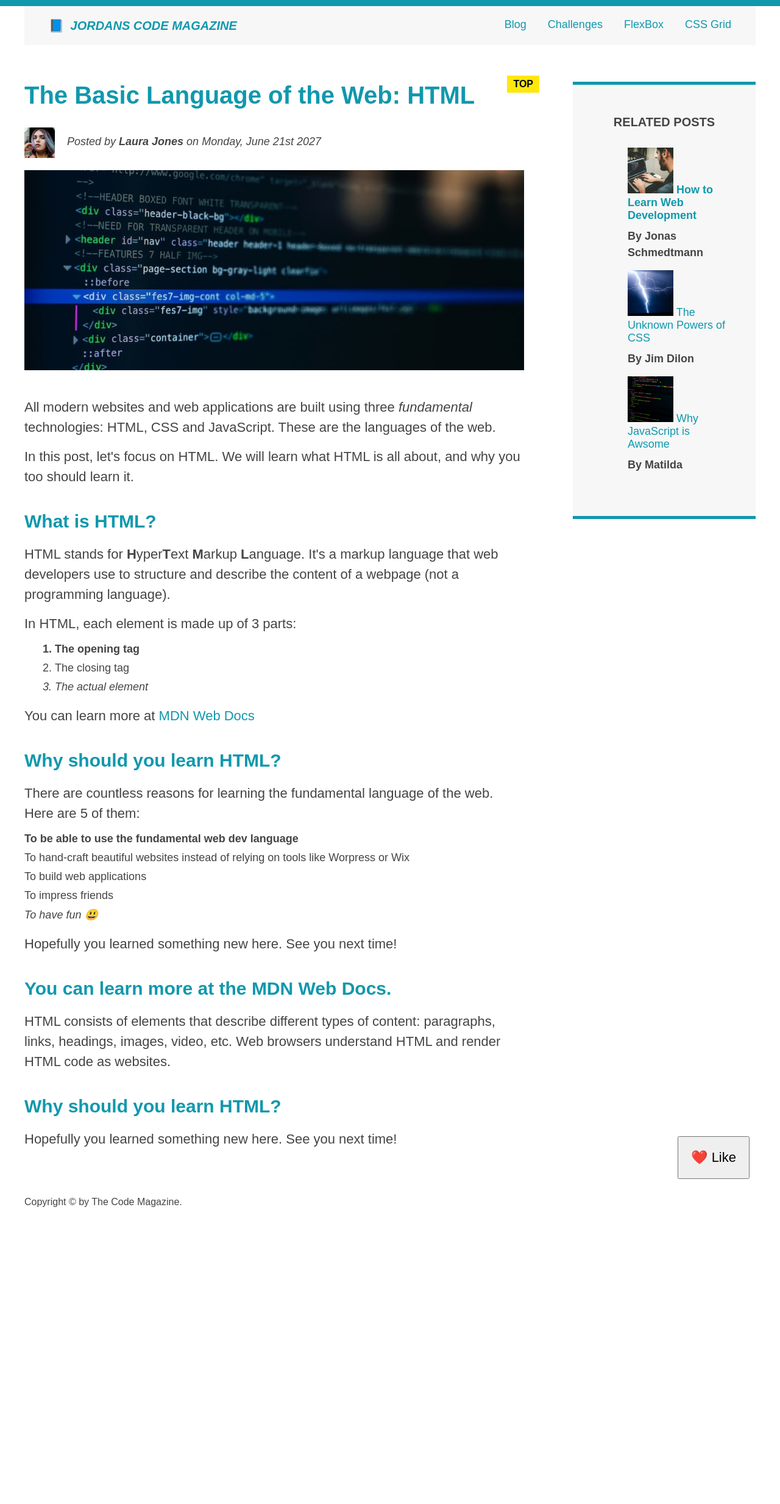
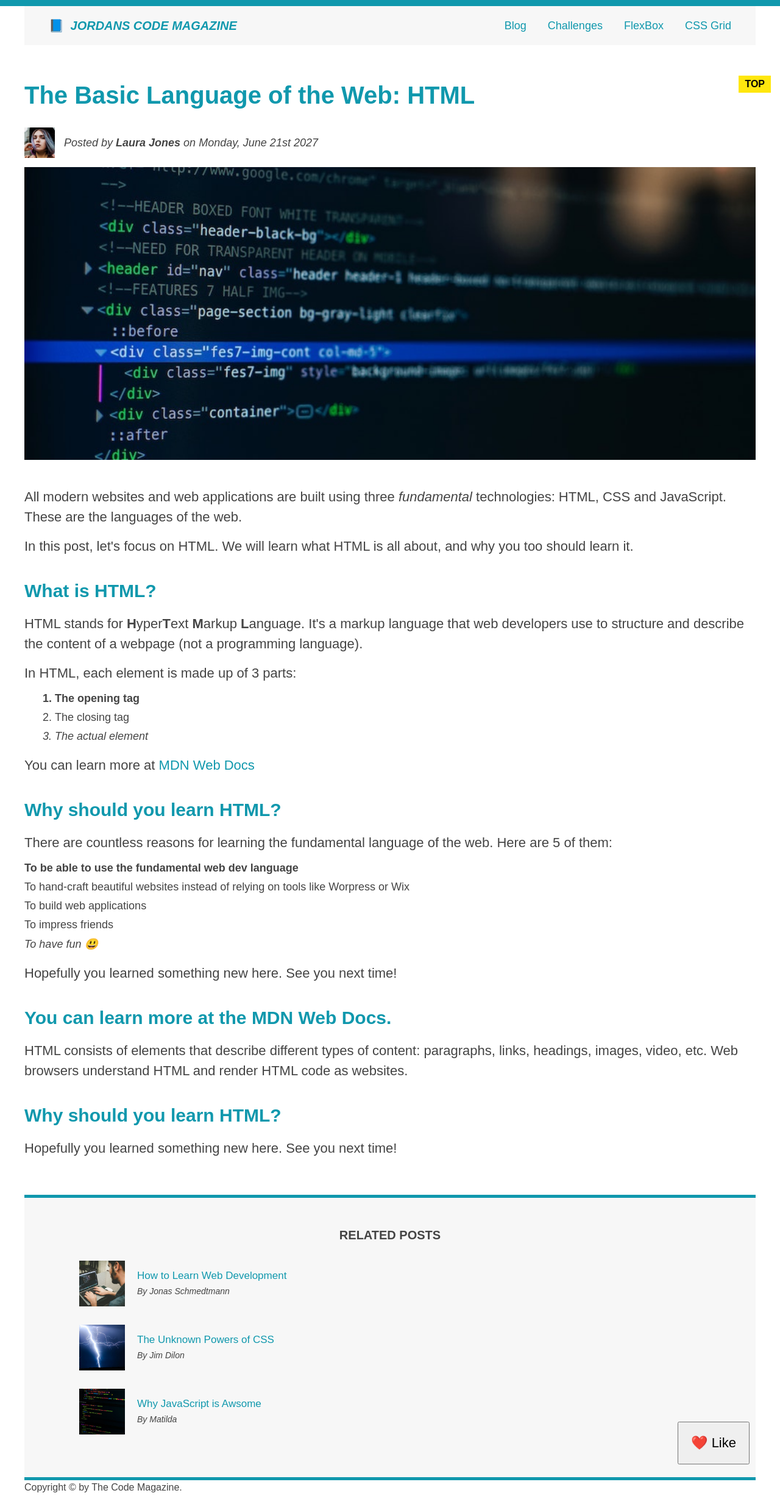
Before and after one commit to JordanWaldron/Blog-HTML-Fundamentals, a plain HTML site: page 02-HTML-Fundamentals/index.html in a window 1280 px wide. Shown: the whole page at 61% size. Before the commit the page ends 1998 px from the top, so only its background shows below. Drawn offline with Linux system fonts and the light colour scheme.

Commit message:
Added FlexBox to smaller components

```diff
--- a/02-HTML-Fundamentals/index.html
+++ b/02-HTML-Fundamentals/index.html
@@ -31,6 +31,7 @@
       <article>
         <header class="post-header">
           <h2>The Basic Language of the Web: HTML</h2>
+          <div class="author-box">
             <img
               src="img/laura-jones.jpg"
               alt="Headshot of laura-jones"
@@ -42,6 +43,7 @@
             <p id="author" class="author">
               Posted by <strong>Laura Jones</strong> on Monday, June 21st 2027
             </p>
+          </div>
 
           <img
             src="img/post-img.jpg"
@@ -121,31 +123,39 @@
       <aside>
         <h4>Related Posts</h4>
         <ul class="book-list">
-          <li>
+          <li class="related-post">
             <img src="img/related-1.jpg" alt="Person" width="75" height="75" />
-            <a href="#">How to Learn Web Development</a>
+            <div>
+              <a href="#" class="related-link">How to Learn Web Development</a>
+              <p class="related-author">By Jonas Schmedtmann</p>
+            </div>
           </li>
-          <p class="related-author">By Jonas Schmedtmann</p>
-          <li>
+
+          <li class="related-post">
             <img
               src="img/related-2.jpg"
               alt="lighting"
               width="75"
               height="75"
             />
-            <a href="#">The Unknown Powers of CSS</a>
+            <div>
+              <a href="#" class="related-link">The Unknown Powers of CSS</a>
+              <p class="related-author">By Jim Dilon</p>
+            </div>
           </li>
-          <p class="related-author">By Jim Dilon</p>
-          <li>
+
+          <li class="related-post">
             <img
               src="img/related-3.jpg"
               alt="screen of code"
               width="75"
               height="75"
             />
-            <a href="#">Why JavaScript is Awsome</a>
+            <div>
+              <a href="#" class="related-link">Why JavaScript is Awsome</a>
+              <p class="related-author">By Matilda</p>
+            </div>
           </li>
-          <p class="related-author">By Matilda</p>
         </ul>
       </aside>
 
--- a/02-HTML-Fundamentals/style.css
+++ b/02-HTML-Fundamentals/style.css
@@ -201,7 +201,7 @@ nav a:link {
   display: block; */
 
   margin-right: 30px;
-  margin-top: 10px;
+  /* margin-top: 10px; */
   display: inline;
 }
 
@@ -274,7 +274,7 @@ h2::after {
 } */
 
 /* FLOATS */
-.author-img {
+/* .author-img {
   float: left;
   margin-bottom: 20px;
 }
@@ -294,13 +294,13 @@ nav {
 }
 
 /* fixes colapsing floats, needs an empty div with class clear */
-.clear {
+/* .clear {
   clear: both;
-}
+} */
 
 /* Clearfix hack inserts a new element at the end of the container, withouth having to add  to HTML
    added clearfix class in mainheader*/
-.clearfix::after {
+/* .clearfix::after {
   clear: both;
   content: "";
   display: block;
@@ -318,4 +318,44 @@ aside {
 
 footer {
   clear: both;
+} */
+
+/* FlexBox */
+.main-header {
+  display: flex;
+  align-items: center;
+  justify-content: space-between;
 }
+
+.author-box {
+  display: flex;
+  align-items: center;
+  margin-bottom: 15px;
+}
+
+.author {
+  margin-bottom: 0;
+  margin-left: 15px;
+}
+
+.related-post {
+  display: flex;
+  align-items: center;
+  gap: 20px;
+  margin-bottom: 30px;
+}
+
+.related-link:link {
+  font-size: 17px;
+  font-weight: normal;
+  font-style: normal;
+  margin-bottom: 5px;
+  display: block;
+}
+
+.related-author {
+  margin-bottom: 0;
+  font-size: 14px;
+  font-weight: normal;
+  font-style: italic;
+}
```
Lines whose indentation alone changed are shown as unchanged.
